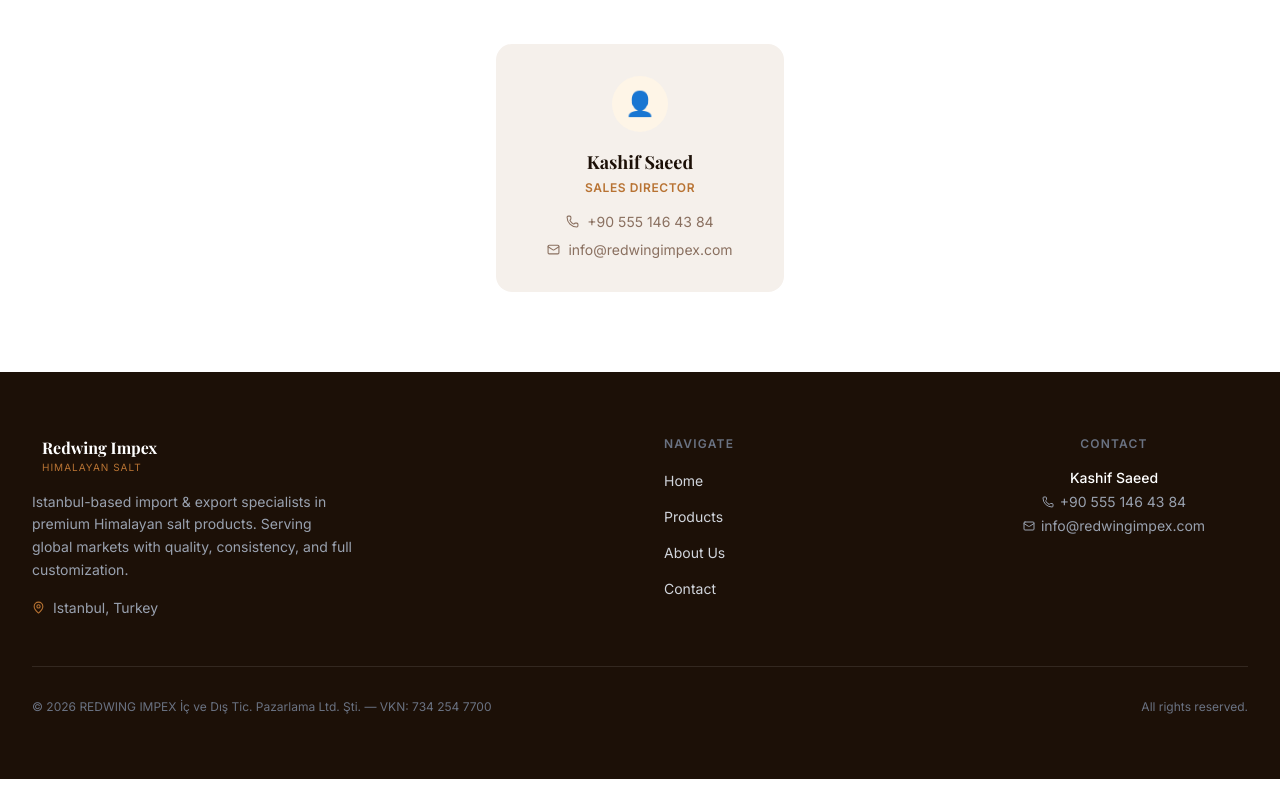
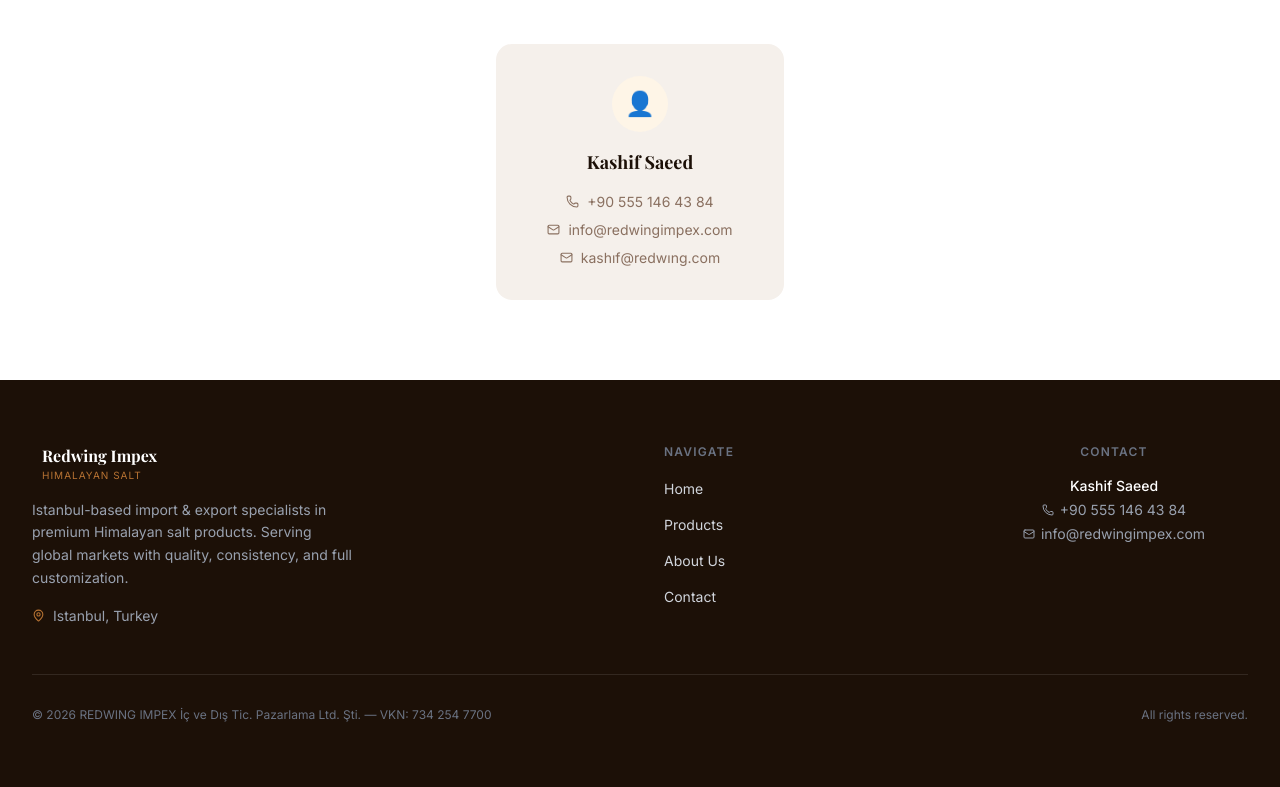
Before and after one commit to zmadil/RedwingImpex, a Next.js app: page / in a window 1280 px wide. Shown: the part 3223-4010 px from the top of the page. Built offline with nearby package versions, Linux system fonts and the light colour scheme; a web font is replaced by a local one.

Commit message:
changed roles and added email

```diff
--- a/src/components/ContactStrip.tsx
+++ b/src/components/ContactStrip.tsx
@@ -57,6 +57,15 @@ export default function ContactStrip() {
                   <Mail size={13} />
                   {c.email}
                 </a>
+                {c.email2 && (
+                  <a
+                    href={`mailto:${c.email2}`}
+                    className="flex items-center justify-center gap-2 text-sm text-[var(--muted)] hover:text-[var(--amber)] transition-colors"
+                  >
+                    <Mail size={13} />
+                    {c.email2}
+                  </a>
+                )}
               </div>
             </motion.div>
           ))}
--- a/src/data/products.ts
+++ b/src/data/products.ts
@@ -247,6 +247,6 @@ export const contacts = [
     name: "Kashif Saeed",
     phone: "+90 555 146 43 84",
     email: "info@redwingimpex.com",
-    role: "Sales Director",
+    email2: "kashıf@redwıng.com",
   },
 ];
```
